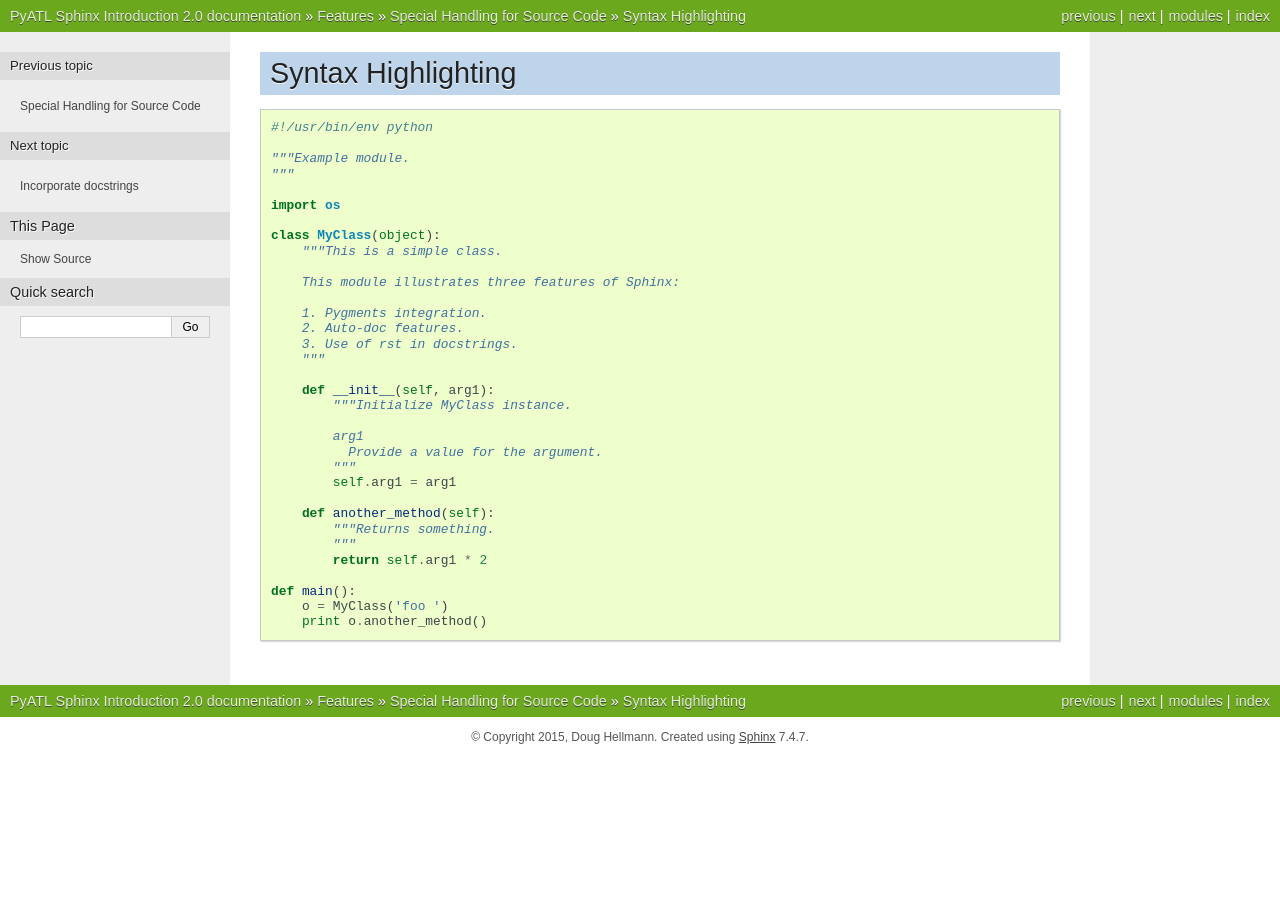
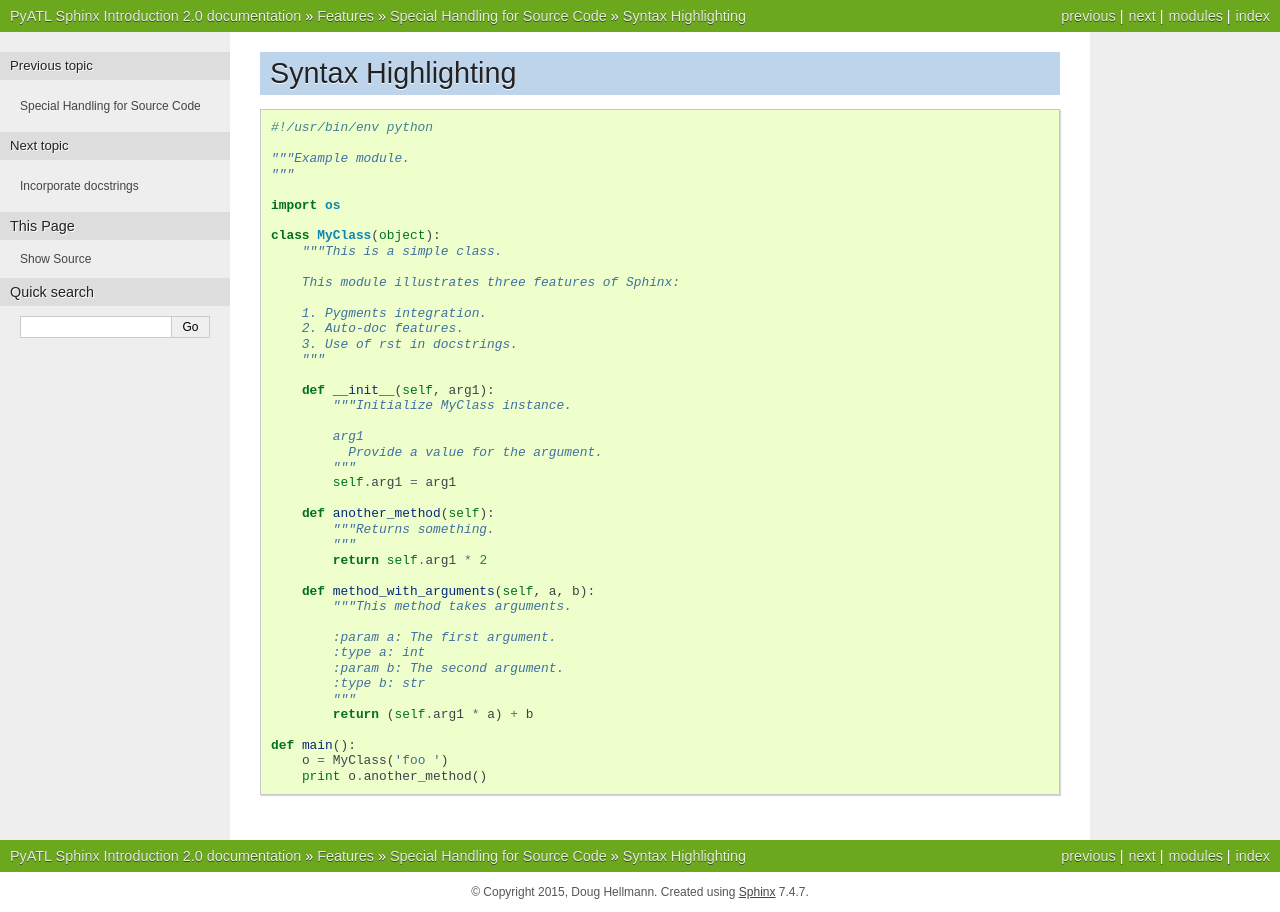
Before and after one commit to dhellmann/pyatl-sphinx-introduction, a Sphinx documentation site: the page built from source/features/pygments.rst, in a window 1280 px wide. Built offline with Sphinx 7.4.7, drawn with Linux system fonts in a browser that asks for light colours.

Commit message:
add source include for docstring examples

```diff
--- a/source/features/example.py
+++ b/source/features/example.py
@@ -28,6 +28,16 @@ class MyClass(object):
         """
         return self.arg1 * 2
 
+    def method_with_arguments(self, a, b):
+        """This method takes arguments.
+
+        :param a: The first argument.
+        :type a: int
+        :param b: The second argument.
+        :type b: str
+        """
+        return (self.arg1 * a) + b
+
 def main():
     o = MyClass('foo ')
     print o.another_method()
```
Also changed, not shown: source/features/docstrings.rst (+10 -0 lines).
